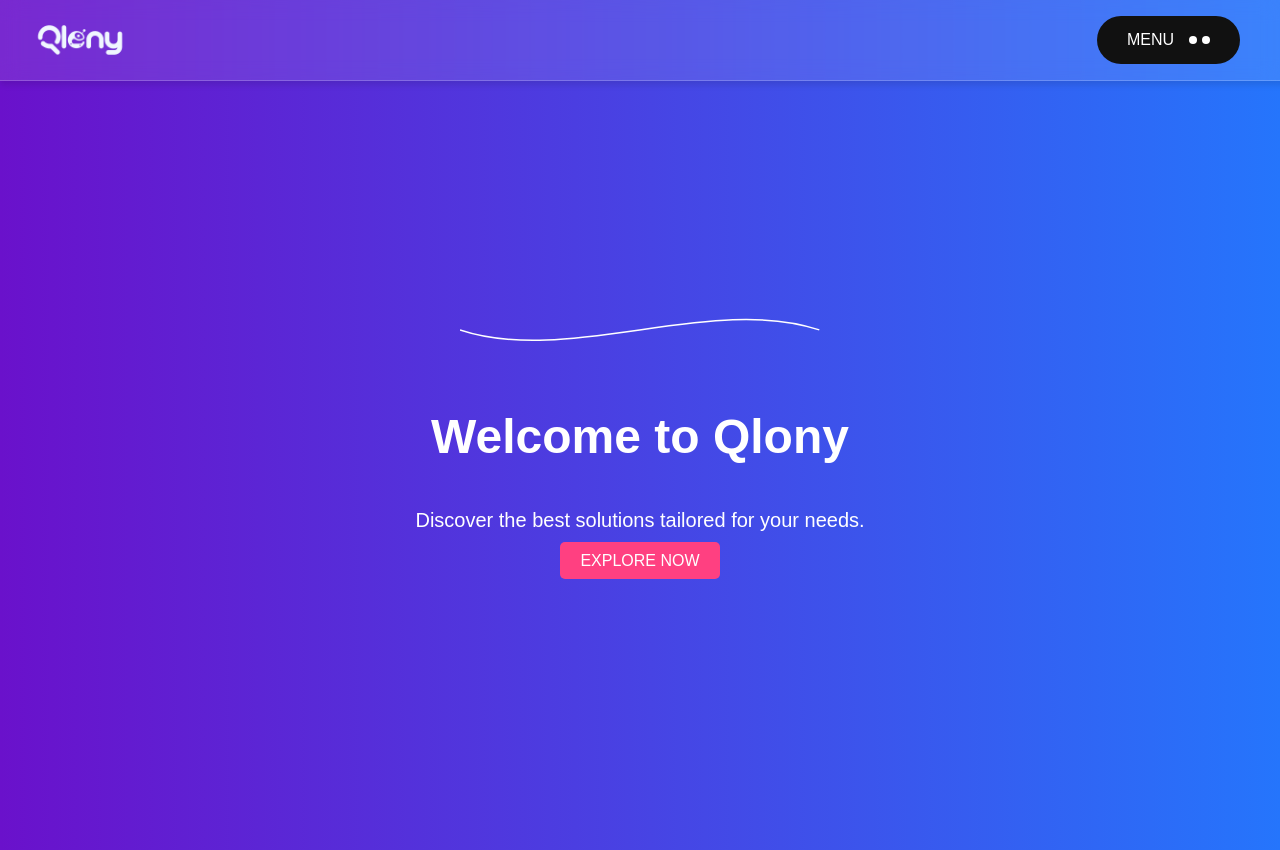
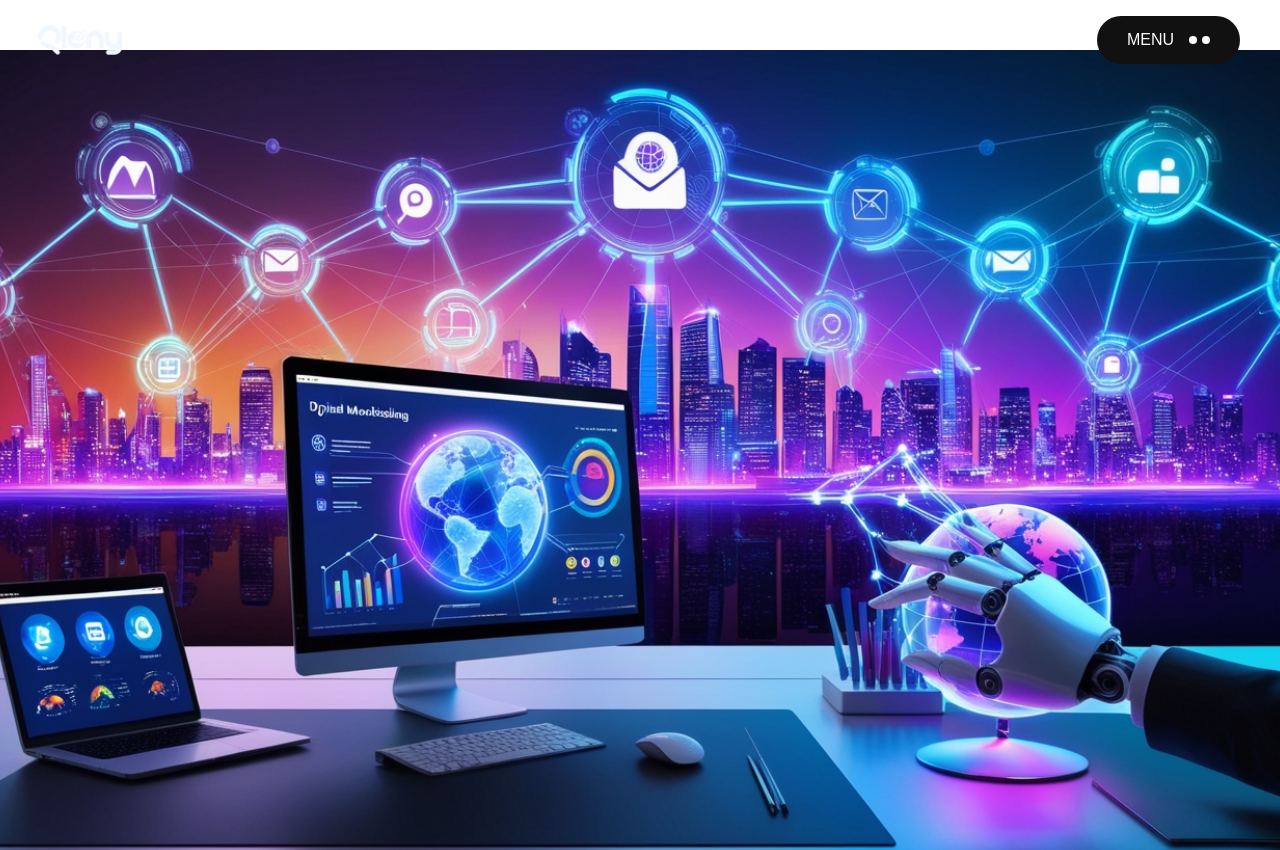
Before and after one commit to clyuu/Qlony, a React (Create React App) app in the folder my-app/: page / in a window 1280 px wide. Shown: the top 850 px of the page. Built offline with nearby package versions, Linux system fonts and the light colour scheme.

Commit message:
Describe your changes

```diff
--- a/my-app/src/App.css
+++ b/my-app/src/App.css
@@ -1,3 +1,27 @@
+/* Navigation Bar */
+.navbar {
+  position: fixed; /* Make the navbar fixed at the top */
+  top: 0;
+  left: 0;
+  width: 100%;
+  padding: 10px 20px;
+  background: transparent; /* Initial transparent background */
+  z-index: 1000; /* Ensure it's above other content */
+  color: white; /* Text color matches hero section */
+  display: flex;
+  align-items: center;
+  justify-content: space-between;
+  transition: background-color 0.3s ease, box-shadow 0.3s ease;
+}
+
+/* Style after scrolling past hero section */
+.navbar.scrolled {
+  background: white; /* Change to solid background */
+  color: black; /* Adjust text color for visibility */
+  box-shadow: 0 2px 4px rgba(0, 0, 0, 0.1); /* Optional shadow effect */
+}
+
+
 /* Hero Section */
 .hero {
   display: flex;
--- a/my-app/src/App.js
+++ b/my-app/src/App.js
@@ -1,34 +1,63 @@
 // App.js
-import React from 'react';
+import React, { useEffect, useState } from 'react';
 import Navbar from './Navbar';
 import Hero from './Hero';
-import Services from './Services'; // Import the Services component
-import Portfolio from './Portfolio'; // Import the Portfolio component
-import About from './About'; // Import the About component
-import Contacts from './Contacts'; // Import the Contacts component
-import './App.css'; // Ensure the CSS file is imported for styles
+import Services from './Services';
+import Portfolio from './Portfolio';
+import About from './About';
+import Contacts from './Contacts';
+import Footer from './Footer';
+import './App.css';
 
 function App() {
+  const [scrolled, setScrolled] = useState(false);
+
+  // Handle scroll effect for the Navbar
+  useEffect(() => {
+    const handleScroll = () => {
+      const offset = window.scrollY;
+      setScrolled(offset > window.innerHeight - 50); // Trigger after scrolling past the hero section
+    };
+
+    window.addEventListener('scroll', handleScroll);
+
+    return () => window.removeEventListener('scroll', handleScroll);
+  }, []);
+
   return (
     <div>
-      <Navbar />
+      {/* Navbar and Hero Section */}
+      <header className="hero-container">
+        {/* Pass the `scrolled` state as a prop to Navbar */}
+        <Navbar scrolled={scrolled} />
+        <Hero />
+      </header>
+
       {/* Main content area */}
       <main>
-        {/* Hero section with SVG and GSAP animations */}
-        <Hero />
+        {/* Services Section */}
+        <section id="services" className="section services-section">
+          <Services />
+        </section>
 
-        {/* Services section with GSAP animations */}
-        <Services />
+        {/* Portfolio Section */}
+        <section id="portfolio" className="section portfolio-section">
+          <Portfolio />
+        </section>
 
-        {/* Portfolio section with GSAP animations */}
-        <Portfolio />
+        {/* About Section */}
+        <section id="about" className="section about-section">
+          <About />
+        </section>
 
-        {/* About section with GSAP animations */}
-        <About />
+        {/* Contact Us Section */}
+        <section id="contact" className="section contact-section">
+          <Contacts />
+        </section>
+      </main>
 
-        {/* Contact Us section with GSAP animations */}
-        <Contacts />
-      </main>
+      {/* Footer Section */}
+      <Footer />
     </div>
   );
 }
--- /dev/null
+++ b/my-app/src/Footer.css
@@ -0,0 +1,29 @@
+/* Footer.css */
+.footer {
+    background-color: #222; /* Dark background */
+    color: #fff; /* White text */
+    padding: 20px 10px;
+    text-align: center;
+    font-family: 'Roboto', sans-serif;
+    border-top: 2px solid #ff4081; /* Accent border */
+  }
+
+  .footer-content {
+    max-width: 1200px;
+    margin: 0 auto;
+  }
+
+  .footer-nav {
+    margin-top: 10px;
+  }
+
+  .footer-link {
+    margin: 0 10px;
+    color: #ff4081; /* Accent color */
+    text-decoration: none;
+    transition: color 0.3s ease;
+  }
+
+  .footer-link:hover {
+    color: #ff79a2; /* Hover color */
+  }
--- /dev/null
+++ b/my-app/src/Footer.js
@@ -0,0 +1,21 @@
+// Footer.js
+import React from 'react';
+import './Footer.css'; // Import Footer styles
+
+const Footer = () => {
+  return (
+    <footer className="footer">
+      <div className="footer-content">
+        <p>&copy; {new Date().getFullYear()} Qlony. All rights reserved.</p>
+        <nav className="footer-nav">
+          <a href="#services" className="footer-link">Services</a>
+          <a href="#portfolio" className="footer-link">Portfolio</a>
+          <a href="#about" className="footer-link">About</a>
+          <a href="#contacts" className="footer-link">Contact</a>
+        </nav>
+      </div>
+    </footer>
+  );
+};
+
+export default Footer;
--- a/my-app/src/Hero.css
+++ b/my-app/src/Hero.css
@@ -1,69 +1,102 @@
-/* Hero.css */
+/* Reset margins and paddings globally */
+* {
+  margin: 0;
+  padding: 0;
+  box-sizing: border-box;
+}
+
+/* Ensure the body and html span the full height */
+html, body {
+  height: 100%;
+  margin: 0;
+}
+
+/* Hero Section */
 .hero {
-  height: 100vh;
+  height: 100vh; /* Full viewport height */
+  width: 100vw; /* Full viewport width */
   display: flex;
   justify-content: center;
   align-items: center;
-  background: linear-gradient(to right, #6a11cb, #2575fc); /* This already defines a gradient */
-  overflow: hidden;
-
-  /* Initial styles for GSAP animation */
-  opacity: 0;
-  transform: translateY(50px);
-  margin: 0; /* Ensure no margin creating gaps */
-  padding: 0; /* Reset padding to avoid black spacing */
+  background: url('/Resources/22.jpg') center/cover no-repeat; /* Full-size image as background */
+  position: relative;
+  margin: 0;
+  padding: 0;
+  overflow: hidden; /* Prevent scrolling issues */
 }
 
+/* Add a gradient overlay for better text visibility */
+.hero::before {
+  content: '';
+  position: absolute;
+  top: 0;
+  left: 0;
+  width: 100%;
+  height: 100%;
+  background: linear-gradient(to bottom, rgba(0, 0, 0, 0.5), rgba(0, 0, 0, 0.2));
+  z-index: 0;
+}
+
+/* Hero Content Container */
 .hero-container {
   display: flex;
-  flex-direction: column; /* Adjusted for vertical layout */
+  flex-direction: column;
   align-items: center;
   text-align: center;
-  max-width: 1200px;
-  gap: 2rem; /* Increased gap for better spacing */
-  background: none; /* Ensure no additional background */
+  z-index: 1; /* Ensure the content is above the background */
+  position: relative;
+  color: white;
 }
 
-/* Animated SVG styling */
-.hero-svg {
-  width: 80%; /* Adjust width for responsiveness */
-  max-width: 600px; /* Limit maximum size */
-  margin: 0 auto;
-  stroke: white; /* Match text color */
-  stroke-width: 2px;
-  fill: none; /* Ensure no fill for path */
-}
-
-.hero-text {
-  color: white;
-  font-family: 'Roboto', sans-serif;
-  background: none; /* Ensure text container has no background */
-}
-
+/* Text Styles */
 .hero-text h1 {
-  font-size: 3rem;
-  font-weight: bold;
+  font-size: 4rem; /* Adjust heading size */
+  font-weight: 700;
+  margin: 0;
+  line-height: 1.2;
+  text-shadow: 2px 2px 5px rgba(0, 0, 0, 0.8); /* Text shadow for better visibility */
 }
 
 .hero-text p {
-  font-size: 1.2rem;
+  font-size: 1.5rem;
   margin: 1rem 0;
-  line-height: 1.5;
+  line-height: 1.6;
+  text-shadow: 1px 1px 3px rgba(0, 0, 0, 0.7);
 }
 
+/* Button Styling */
 .hero-button {
   display: inline-block;
-  padding: 10px 20px;
-  font-size: 1rem;
+  padding: 12px 25px;
+  font-size: 1.2rem;
+  font-weight: bold;
   color: #fff;
   background-color: #ff4081;
   border: none;
   border-radius: 5px;
   text-decoration: none;
+  cursor: pointer;
   transition: transform 0.3s ease, background-color 0.3s ease;
 }
 
 .hero-button:hover {
   background-color: #ff79a2;
-  transform: scale(1.05);
+  transform: scale(1.1); /* Slight zoom effect */
 }
+
+/* Smooth fade-in animation */
+@keyframes fadeIn {
+  0% {
+    opacity: 0;
+    transform: translateY(50px);
+  }
+  100% {
+    opacity: 1;
+    transform: translateY(0);
+  }
+}
+
+.hero {
+  opacity: 0; /* Initial opacity for fade-in */
+  animation: fadeIn 1.5s ease-out forwards;
+}
--- a/my-app/src/Hero.js
+++ b/my-app/src/Hero.js
@@ -1,77 +1,52 @@
-// Hero.js
 import React, { useRef, useEffect } from "react";
 import "./App.css"; // Ensure CSS is imported
 import { gsap } from "gsap";
 import { ScrollTrigger } from "gsap/ScrollTrigger";
+import backgroundImage from "./Resources/22.jpg"; // Import image
 
 gsap.registerPlugin(ScrollTrigger);
 
 const Hero = () => {
   const heroRef = useRef(null);
-  const svgRef = useRef(null);
 
   useEffect(() => {
-    // Animation for the hero section
+    // Fade-in animation for the hero section
     gsap.fromTo(
       heroRef.current,
-      { opacity: 0, y: 50 }, // Initial state
+      { opacity: 0, scale: 0.95 },
       {
         opacity: 1,
-        y: 0,
+        scale: 1,
         duration: 1.5,
         ease: "power3.out",
         scrollTrigger: {
           trigger: heroRef.current,
           start: "top 80%",
           end: "top 50%",
-          scrub: 1, // Smooth animation
-        },
-      }
-    );
-
-    // Animation for SVG path
-    gsap.fromTo(
-      svgRef.current,
-      { strokeDasharray: 1000, strokeDashoffset: 1000 }, // SVG starts un-drawn
-      {
-        strokeDashoffset: 0, // Fully drawn SVG
-        duration: 2,
-        ease: "power3.out",
-        scrollTrigger: {
-          trigger: svgRef.current,
-          start: "top 90%",
-          end: "top 50%",
-          scrub: 1, // Smooth animation
+          scrub: 1,
         },
       }
     );
   }, []);
 
   return (
-    <section className="hero" ref={heroRef}>
-      <div className="hero-container">
-        {/* Animated SVG */}
-        <svg
-          ref={svgRef}
-          xmlns="http://www.w3.org/2000/svg"
-          viewBox="0 0 500 100"
-          className="hero-svg"
-        >
-          <path
-            d="M0,50 C150,100 350,0 500,50"
-            stroke="white"
-            strokeWidth="2"
-            fill="none"
-          />
-        </svg>
-        <div className="hero-text">
-          <h1>Welcome to Qlony</h1>
-          <p>Discover the best solutions tailored for your needs.</p>
-          <a href="#services" className="hero-button">
-            Explore Now
-          </a>
-        </div>
-      </div>
+    <section
+      className="hero"
+      ref={heroRef}
+      style={{
+        backgroundImage: `url(${backgroundImage})`, // Use imported image
+        backgroundSize: "cover",
+        backgroundPosition: "center",
+        backgroundRepeat: "no-repeat",
+        height: "100vh", // Full viewport height
+        display: "flex",
+        alignItems: "center",
+        justifyContent: "center",
+        color: "white", // Adjust text color if needed
+        textAlign: "center",
+      }}
+    >
+
     </section>
   );
 };
--- a/my-app/src/Navbar.css
+++ b/my-app/src/Navbar.css
@@ -1,209 +1,128 @@
+/* General Styles */
 body {
   background-color: black;
-  color: white; /* Ensure text remains visible */
+  color: rgb(0, 0, 0); /* Ensure text remains visible */
   margin: 0;
   padding: 0;
   padding-top: 60px; /* Matches the navbar height to avoid overlap */
 }
 
-/* Navbar styles */
+/* Navbar Styles */
 .navbar {
   display: flex;
-  justify-content: space-between; /* Space out elements in navbar */
+  justify-content: space-between;
   align-items: center;
-  padding: 10px 20px; /* Increased padding for better spacing */
-  background: rgba(255, 255, 255, 0.1); /* Semi-transparent white for glass effect */
-  backdrop-filter: blur(10px); /* Adds the glass effect */
-  -webkit-backdrop-filter: blur(10px); /* Safari support for blur effect */
+  padding: 10px 20px;
+  background: transparent; /* Start with a transparent background */
   color: white;
-  position: fixed; /* Keep the navbar fixed at the top */
-  top: 0; /* Position at the very top */
-  width: 100%; /* Full width */
-  z-index: 1000; /* Higher stacking context to prevent overlap */
-  transition: top 0.3s ease-in-out; /* Smooth hide/show effect */
-  border-bottom: 1px solid rgba(255, 255, 255, 0.2); /* Subtle border for definition */
-  height: 60px; /* Height of the navbar */
-  box-shadow: 0 4px 6px rgba(0, 0, 0, 0.1); /* Optional shadow for depth */
+  position: fixed;
+  top: 0;
+  width: 100%;
+  z-index: 1000;
+  transition: background-color 0.3s ease, box-shadow 0.3s ease; /* Smooth transition for background */
+  height: 60px;
 }
 
-/* Hidden state of the navbar */
-.navbar.hidden {
-  top: -60px; /* Adjust height to match the navbar size */
+/* Navbar style when scrolled */
+.navbar.scrolled {
+  background: rgba(0, 0, 0, 0.8); /* Solid or semi-transparent background when scrolled */
+  box-shadow: 0 4px 6px rgba(0, 0, 0, 0.2); /* Optional shadow for depth */
 }
 
-/* Visible state of the navbar */
-.navbar.visible {
-  top: 0; /* Show navbar at the top */
+/* Navbar Container */
+.navbar-container {
+  display: flex;
+  justify-content: space-between;
+  align-items: center;
+  width: 100%;
 }
 
-.navbar-container {
-  display: flex;
-  justify-content: space-between; /* Space out elements in the navbar */
-  align-items: center; /* Ensure items are vertically centered */
-  width: 100%; /* Ensure the container spans the full width */
-}
-
-/* Centered logo */
+/* Navbar Logo */
 .navbar-logo {
   display: flex;
-  justify-content: center;
   align-items: center;
 }
 
 .navbar-logo img {
-  width: 120px; /* Adjust logo size as needed */
-  height: auto; /* Maintain aspect ratio */
+  width: 120px;
+  height: auto;
 }
 
-/* Menu button */
+/* Menu Icon */
 .menu-icon {
   display: flex;
   align-items: center;
-  background: #111; /* Dark background for the button */
-  border-radius: 40px; /* Rounded button */
-  padding: 15px 30px; /* Increased padding to make the button larger */
-  border: none; /* Remove button border */
-  cursor: pointer; /* Add a pointer cursor */
-  position: relative; /* For positioning the circle */
-  color: white; /* White text for contrast */
-  font-family: Arial, sans-serif; /* Set font for "MENU" text */
-  font-size: 16px; /* Larger font size for "MENU" text */
-  justify-content: space-between; /* Space out text and dots */
-  margin-right: 60px; /* Push the menu further ahead */
-  transition: transform 0.3s ease, background 0.3s ease; /* Smooth transition for hover effects */
+  background: #111;
+  border-radius: 40px;
+  padding: 15px 30px;
+  border: none;
+  cursor: pointer;
+  color: white;
+  font-family: Arial, sans-serif;
+  font-size: 16px;
+  margin-right: 60px;
+  transition: transform 0.3s ease, background 0.3s ease;
 }
 
 .menu-icon:hover {
-  transform: scale(1.1); /* Slightly enlarge the button on hover */
-  background: #000; /* Change background to a darker shade on hover */
+  transform: scale(1.1);
+  background: #000;
 }
 
 .menu-text {
-  margin-right: 15px; /* Space between "MENU" text and dots */
+  margin-right: 15px;
 }
 
 .menu-dots {
   display: flex;
-  gap: 5px; /* Space between dots */
-  position: relative; /* For the semi-transparent circle */
-  transition: transform 0.3s ease; /* Smooth transition for rotation */
+  gap: 5px;
 }
 
 .menu-dots span {
   display: block;
-  width: 8px; /* Dot width */
-  height: 8px; /* Dot height */
-  background: white; /* White dots for contrast */
-  border-radius: 50%; /* Make dots circular */
+  width: 8px;
+  height: 8px;
+  background: white;
+  border-radius: 50%;
 }
 
-/* Semi-transparent circle always visible */
-.menu-dots::before {
-  content: '';
+/* Dropdown Menu */
+.menu-dropdown {
   position: absolute;
-  width: 40px; /* Smaller size for the circle */
-  height: 40px; /* Smaller size for the circle */
-  background: rgba(255, 255, 255, 0.1); /* Semi-transparent white */
-  border-radius: 50%; /* Make it circular */
-  top: 50%; /* Center vertically */
-  left: 50%; /* Center horizontally */
-  transform: translate(-50%, -50%); /* Adjust position for perfect centering */
-  z-index: -1; /* Place the circle behind the dots */
+  top: 100px;
+  right: 50px;
+  background: rgba(255, 255, 255, 0.9);
+  backdrop-filter: blur(15px);
+  border-radius: 16px;
+  box-shadow: 0 8px 20px rgba(0, 0, 0, 0.3);
+  padding: 50px;
+  z-index: 1000;
+  animation: fadeIn 0.3s ease;
+  width: 450px;
 }
 
-.menu-icon:hover .menu-dots {
-  transform: rotate(90deg); /* Rotate dots 90 degrees on hover */
-}
-
-/* Rotating white circle */
-.menu-circle {
-  position: absolute;
-  right: -25px; /* Position circle to the right of the button */
-  width: 25px;
-  height: 25px;
-  border: 2px solid white; /* White border for the circle */
-  border-radius: 50%; /* Make it circular */
-  transition: transform 0.5s ease; /* Smooth rotation effect */
-}
-
-.menu-icon:hover .menu-circle {
-  transform: rotate(180deg); /* Rotate 180 degrees on hover */
-}
-
-/* Dropdown menu styles */
-.menu-dropdown {
-  position: absolute;
-  top: 100px; /* Move dropdown further down */
-  right: 50px; /* Move dropdown further to the right */
-  background: rgba(255, 255, 255, 0.9); /* Semi-transparent white background */
-  backdrop-filter: blur(15px); /* Add a stronger glass-like blur effect */
-  -webkit-backdrop-filter: blur(15px); /* Safari support for the blur effect */
-  border-radius: 16px; /* Smooth rounded corners */
-  box-shadow: 0 8px 20px rgba(0, 0, 0, 0.3); /* Add a prominent shadow for depth */
-  padding: 50px; /* Increase padding for a spacious dropdown */
-  z-index: 1000; /* Ensure the dropdown is on top */
-  animation: fadeIn 0.3s ease; /* Smooth fade-in animation */
-  width: 450px; /* Make the dropdown wider */
-}
-
-/* Dropdown list */
 .menu-dropdown ul {
-  list-style: none; /* Remove default bullet points */
+  list-style: none;
   padding: 0;
   margin: 0;
 }
 
-/* Dropdown menu styles */
-.menu-dropdown {
-  position: absolute;
-  top: 100px; /* Position further down */
-  right: 50px; /* Position further to the right */
-  background: rgba(255, 255, 255, 0.9); /* Semi-transparent white background */
-  backdrop-filter: blur(20px); /* Glass-like blur effect */
-  -webkit-backdrop-filter: blur(20px); /* Safari support for blur effect */
-  border-radius: 20px; /* Smooth rounded corners */
-  box-shadow: 0 8px 25px rgba(0, 0, 0, 0.2); /* Add prominent shadow for depth */
-  padding: 40px 30px; /* Adjust padding */
-  z-index: 1000; /* Ensure the dropdown is on top */
-  width: 400px; /* Dropdown width */
-}
-
-/* Dropdown list */
-.menu-dropdown ul {
-  list-style: none; /* Remove default bullet points */
-  padding: 0;
-  margin: 0;
-}
-
-/* Menu item styles */
 .menu-dropdown li {
-  margin: 15px 0; /* Spacing between menu items */
-  position: relative; /* For the ::before arrow positioning */
+  margin: 15px 0;
 }
 
 .menu-dropdown a {
-  text-decoration: none; /* Remove underline */
-  font-size: 24px; /* Large font size */
-  color: black; /* Set font color to black */
-  font-weight: bold; /* Bold font */
-  display: block; /* Make the entire item clickable */
-  padding: 10px 15px; /* Add padding */
-  border-radius: 12px; /* Rounded corners for hover effect */
-  transition: background-color 0.3s ease, color 0.3s ease; /* Smooth hover transition */
+  text-decoration: none;
+  font-size: 24px;
+  color: black;
+  font-weight: bold;
+  display: block;
+  padding: 10px 15px;
+  border-radius: 12px;
+  transition: background-color 0.3s ease, color 0.3s ease;
 }
 
-
-.menu-dropdown li::before {
-  content: ''; /* Default state with no arrow */
-  position: absolute;
-  left: -30px; /* Reserve space for the arrow */
-  font-size: 20px; /* Same size as hover arrow */
-  opacity: 0; /* Start hidden */
-  transition: opacity 0.3s ease; /* Smooth disappearance */
+.menu-dropdown a:hover {
+  background-color: rgba(0, 0, 0, 0.05);
+  color: black;
 }
-
-/* Hover effect for menu items */
-.menu-dropdown a:hover {
-  background-color: rgba(0, 0, 0, 0.05); /* Light hover background */
-  color: black; /* Maintain black text on hover */
-}
--- a/my-app/src/Navbar.js
+++ b/my-app/src/Navbar.js
@@ -1,37 +1,33 @@
-import React, { useEffect, useState } from 'react';
+import React, { useState, useEffect } from 'react';
 import './Navbar.css';
 
 const Navbar = () => {
-  const [showNavbar, setShowNavbar] = useState(true); // State to control navbar visibility
   const [isMenuOpen, setIsMenuOpen] = useState(false); // State to control menu visibility
-  const [lastScrollY, setLastScrollY] = useState(0); // State to track last scroll position
+  const [isScrolled, setIsScrolled] = useState(false); // State to track scroll position
 
+  // Toggle the menu visibility
+  const toggleMenu = () => {
+    setIsMenuOpen(!isMenuOpen);
+  };
+
+  // Detect scroll position and update state
   useEffect(() => {
     const handleScroll = () => {
-      const currentScrollY = window.scrollY;
-
-      if (currentScrollY > lastScrollY) {
-        setShowNavbar(false); // Hide navbar when scrolling down
+      if (window.scrollY > 100) { // Adjust scroll threshold as needed
+        setIsScrolled(true);
       } else {
-        setShowNavbar(true); // Show navbar when scrolling up
+        setIsScrolled(false);
       }
-
-      setLastScrollY(currentScrollY); // Update last scroll position
     };
 
     window.addEventListener('scroll', handleScroll);
-
     return () => {
-      window.removeEventListener('scroll', handleScroll); // Cleanup on component unmount
+      window.removeEventListener('scroll', handleScroll);
     };
-  }, [lastScrollY]);
-
-  const toggleMenu = () => {
-    setIsMenuOpen(!isMenuOpen); // Toggle the menu visibility
-  };
+  }, []);
 
   return (
-    <nav className={`navbar ${showNavbar ? 'visible' : 'hidden'}`}>
+    <nav className={`navbar ${isScrolled ? 'scrolled' : ''}`}>
       <div className="navbar-container">
         {/* Logo Section */}
         <div className="navbar-logo">
```
Also changed, not shown: my-app/src/Resources/22.jpg (added), 1 other file (tests, documents, lock files or other folders).
